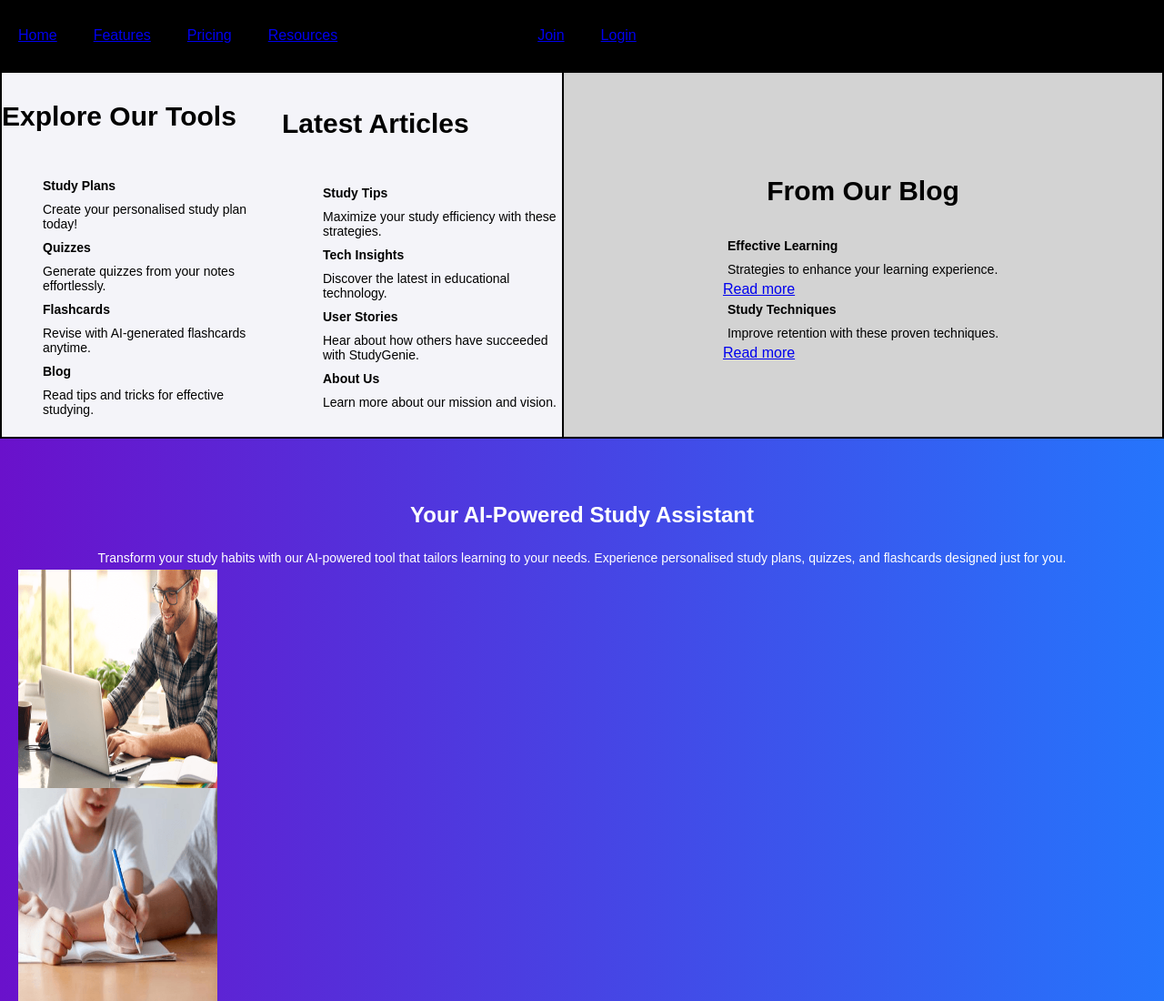
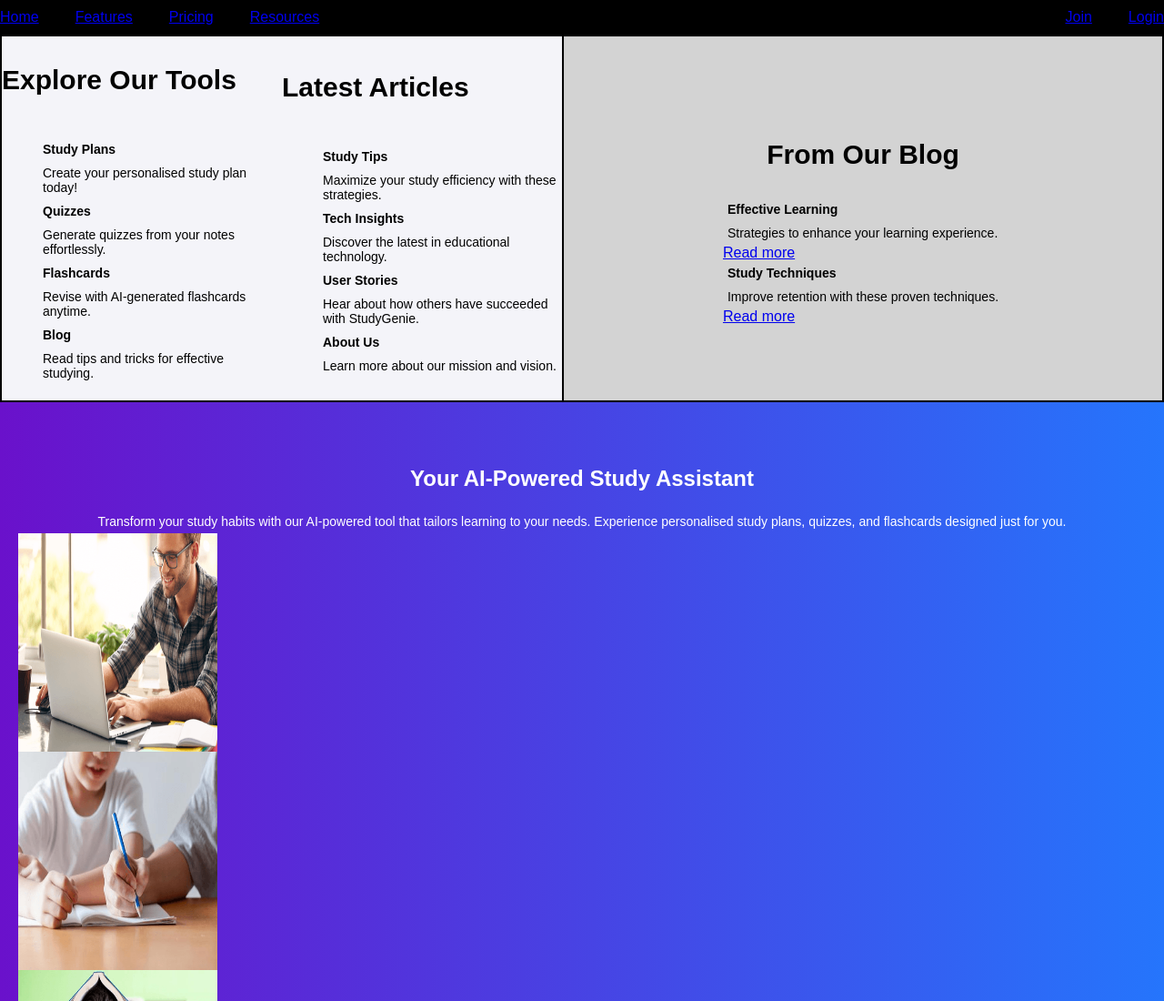
Before and after one commit to Vince-Munene/website-project, a plain HTML site: page index.html in a window 1280 px wide. Shown: the top 1100 px of the page at 91% size. Drawn offline with Linux system fonts and the light colour scheme.

Commit message:
almost done

```diff
--- a/index.html
+++ b/index.html
@@ -6,7 +6,6 @@
   </head>
   <body>
       <header>
-        <container>
           <div class="left-section">
               <a href="Home">Home</a>
               <a href="features">Features</a>
```
